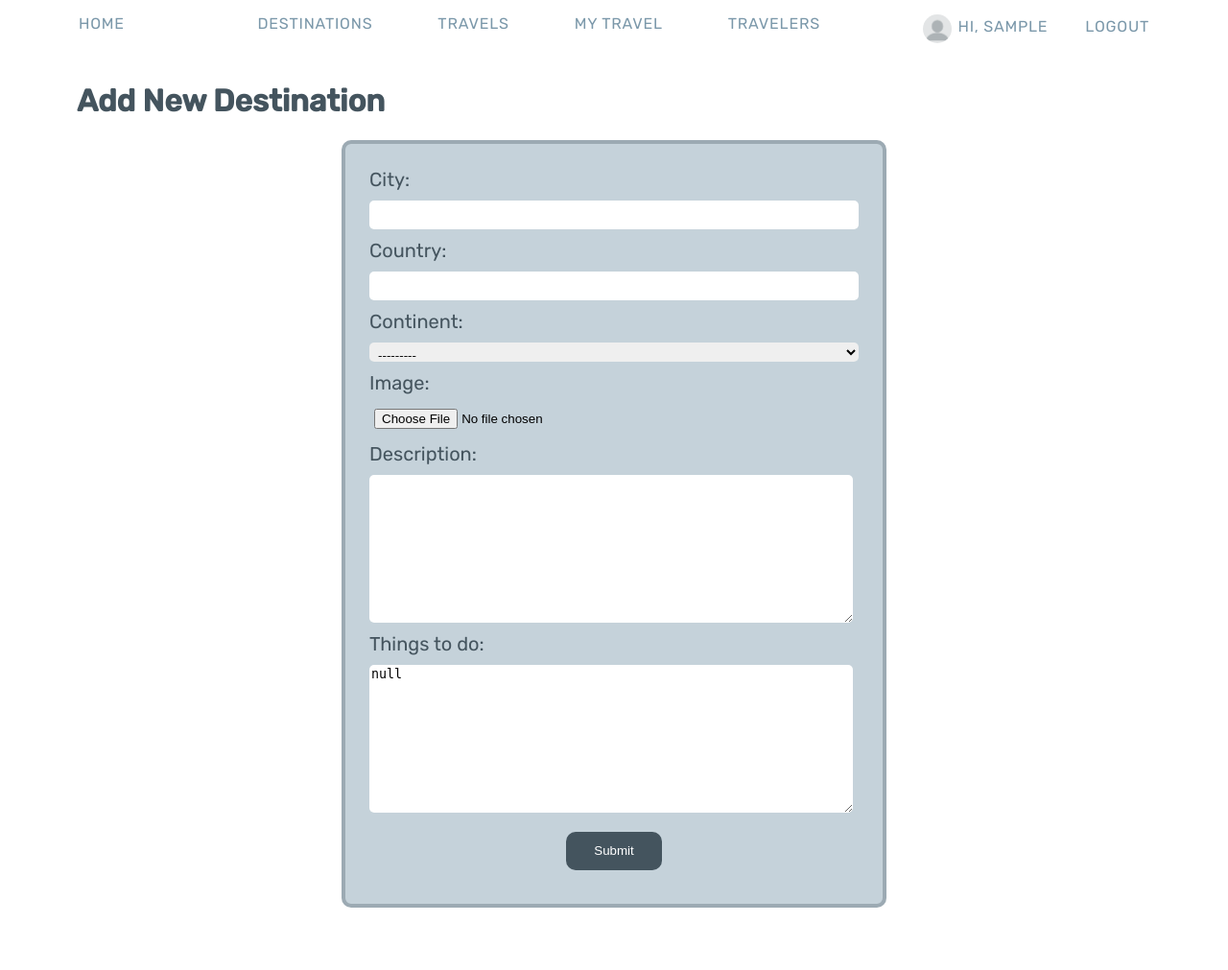
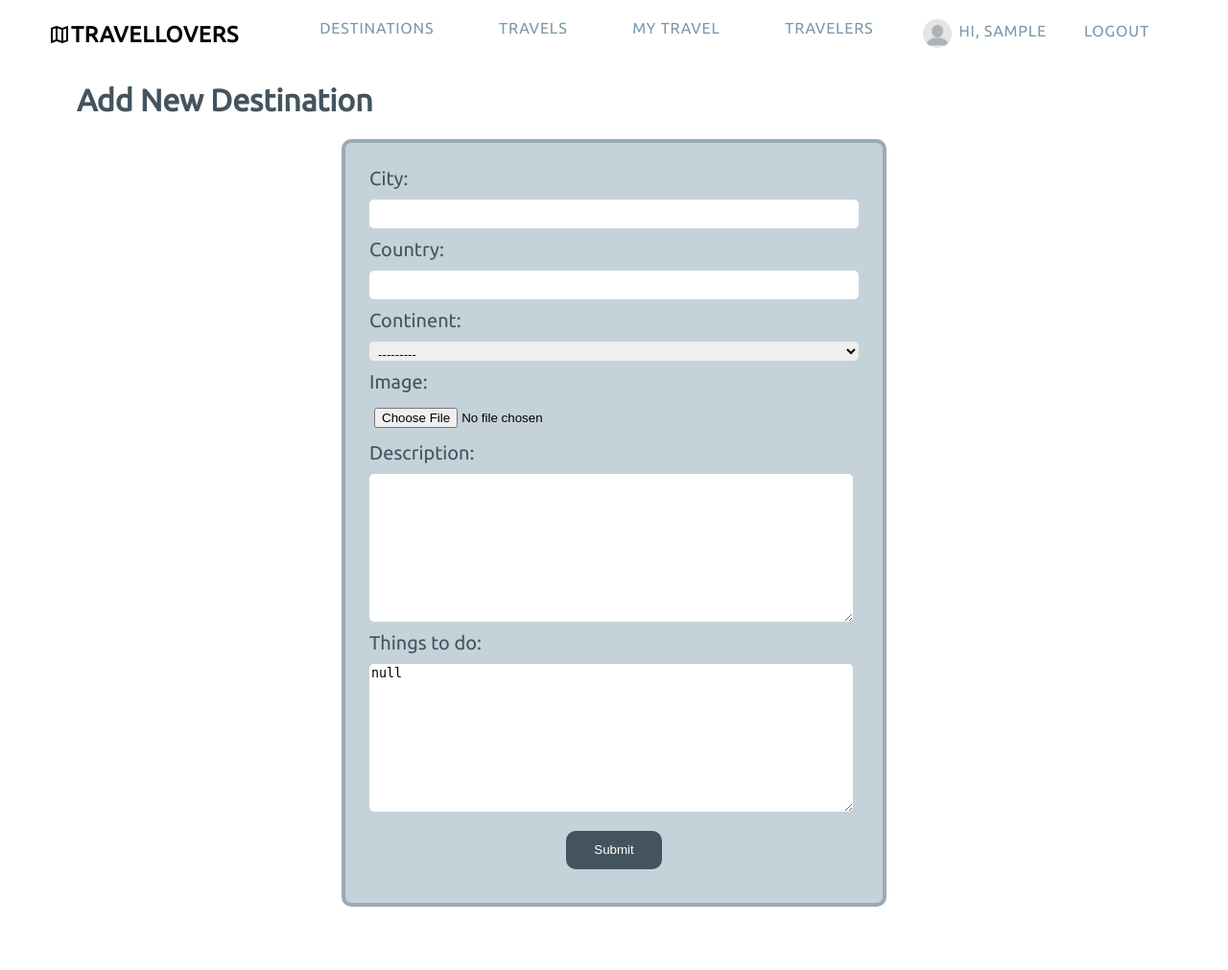
Before and after one commit to jihyekwak/project-4-travel, a Django app: page /destinations/new in a window 1280 px wide. Shown: the whole page at 96% size. After the commit the page ends 945 px from the top, so only its background shows below. Run offline with Django 4.2, Linux system fonts and the light colour scheme; the visitor is signed in with stand-in values (Sample User, id 1).

Commit message:
add logo

```diff
--- a/main_app/static/styles/styles.css
+++ b/main_app/static/styles/styles.css
@@ -1,8 +1,9 @@
-@import url('https://fonts.googleapis.com/css2?family=Roboto+Slab:wght@400;700&family=Rubik:wght@400;500&family=Ubuntu&display=swap');
+@import url('https://fonts.googleapis.com/css2?family=Roboto+Slab:wght@400;700&family=Rubik:ital,wght@0,400;0,500;1,700&family=Ubuntu&display=swap');
 
 body {
-    font-family: 'Rubik', sans-serif;
+    /* font-family: 'Rubik', sans-serif; */
     /* font-family: 'Roboto Slab', serif; */
+    font-family: 'Ubuntu', sans-serif;
     margin: 5px 50px;
 }
 
@@ -19,7 +20,7 @@ main {
 }
 
 nav {
-    padding: 15px 10px;
+    padding: 20px 10px;
     position: fixed;
 	top: 0;
 	left: 0;
@@ -30,12 +31,30 @@ nav {
     text-align: center;
 }
 
+.logo {
+    margin-left: 0px;
+    font-size: 23px;
+    color: black;
+    padding-left: 0;
+    font-weight: 700;
+    /* font-style: italic; */
+    /* letter-spacing: -1px; */
+    /* font-family: 'Roboto Slab', serif; */
+    /* font-family: 'Rubik', sans-serif; */
+    font-family: 'Ubuntu', sans-serif;
+
+}
+
 .nav-left {
     float: left;
+    display: flex;
+    flex-direction: row;
+    align-items: center;
 }
 
 .nav-center {
     float: center;
+    margin-bottom: 0;
 }
 
 .nav-right {
@@ -71,8 +90,6 @@ nav a:hover {
 }
 
 .dropdown-btn {
-    /* position: relative;
-    display: inline-block; */
     cursor: pointer;
 }
 
@@ -105,7 +122,7 @@ nav a:hover {
     z-index: 100;
     background-color: white;
     margin: 0 0 10px 0;
-    padding: 0 0 20px 0;
+    padding: 20px 0;
 }
 
 .pagetop-nav a {
--- a/main_app/templates/base.html
+++ b/main_app/templates/base.html
@@ -15,7 +15,8 @@
     <nav>
       <!-- <a href="/admin">Admin</a> -->
       <div class="nav-left">
-        <a  href="/">Home</a>
+        <img src="{% static 'images/outline_map_black_24dp.png' %}" alt="">
+        <a class="logo" href="/">Travellovers</a>
       </div>
         <a class="nav-center" href="/destinations">Destinations</a>
         <a class="nav-center" href="/travels">Travels</a>
```
Also changed, not shown: main_app/static/images/outline_map_black_24dp.png (added).
